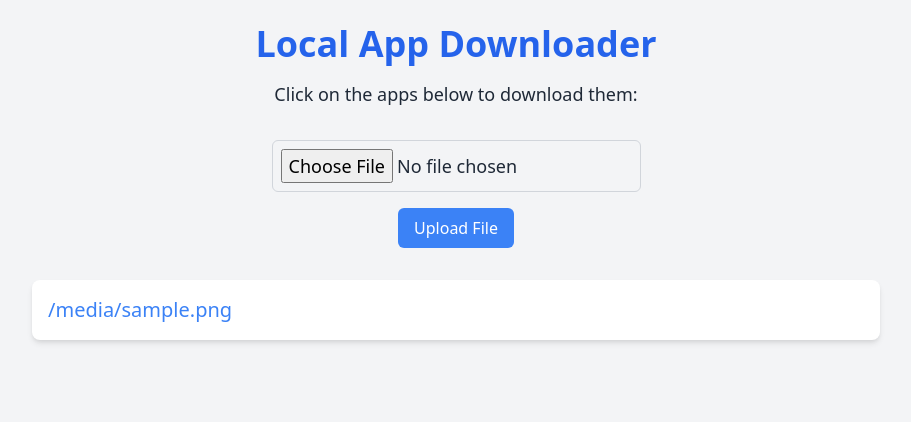
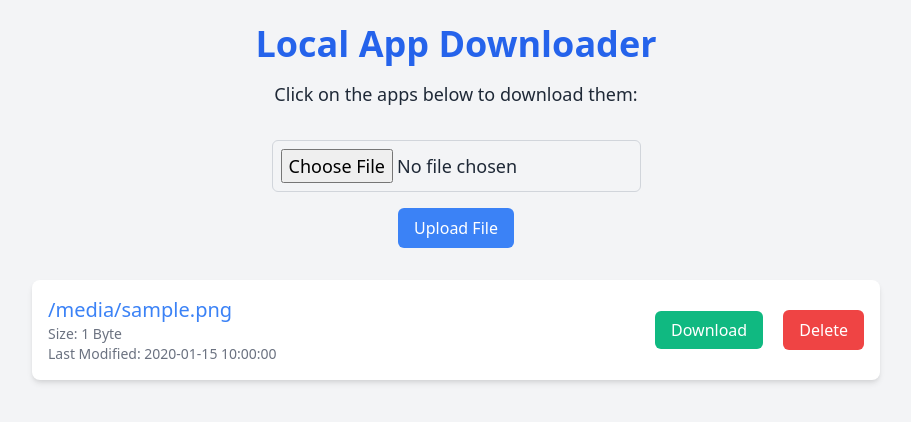
Before and after one commit to Ikshv/flask-app, a Flask app: template templates/index.html in a window 1280 px wide. Shown: the top 422 px of the page, without its empty margins (184-1095 px from the left). Run offline with Flask 3, Linux system fonts and the light colour scheme; the template is opened without the code that fills it: most values are stand-ins (such as "Sample title", 1, 10 or a date in 2020).

Commit message:
final changes

```diff
--- a/app.py
+++ b/app.py
@@ -1,5 +1,6 @@
 from flask import Flask, request, redirect, url_for, render_template, send_from_directory
 import os
+import time
 
 app = Flask(__name__)
 
@@ -17,7 +18,18 @@ def allowed_file(filename):
 def index():
     # Get the list of files in the upload folder
     files = os.listdir(UPLOAD_FOLDER)
-    return render_template('index.html', files=files)
+    # Get metadata for each file
+    file_metadata = []
+    for file in files:
+        file_path = os.path.join(UPLOAD_FOLDER, file)
+        file_size = os.path.getsize(file_path)
+        last_modified = time.ctime(os.path.getmtime(file_path))  # Convert timestamp to readable format
+        file_metadata.append({
+            'filename': file,
+            'size': file_size,
+            'last_modified': last_modified
+        })
+    return render_template('index.html', files=file_metadata)
 
 @app.route('/upload', methods=['POST'])
 def upload_file():
@@ -38,9 +50,16 @@ def download(filename):
     # Send the file from the upload folder
     return send_from_directory(app.config['UPLOAD_FOLDER'], filename, as_attachment=True)
 
+@app.route('/delete/<filename>', methods=['POST'])
+def delete(filename):
+    file_path = os.path.join(app.config['UPLOAD_FOLDER'], filename)
+    if os.path.exists(file_path):
+        os.remove(file_path)  # Delete the file
+    return redirect(url_for('index'))
+
 if __name__ == "__main__":
     # Ensure the uploads folder exists
     if not os.path.exists(UPLOAD_FOLDER):
         os.makedirs(UPLOAD_FOLDER)
 
-    app.run(debug=True, host="0.0.0.0", port=5010)
+    app.run(debug=True)
--- a/templates/index.html
+++ b/templates/index.html
@@ -29,7 +29,20 @@
         <ul class="space-y-4">
             {% for file in files %}
                 <li class="bg-white p-4 rounded-lg shadow-md hover:shadow-lg transition duration-300">
-                    <a href="{{ url_for('download', filename=file) }}" class="text-xl text-blue-500 hover:text-blue-700 font-medium">{{ file }}</a>
+                    <div class="flex justify-between items-center">
+                        <div>
+                            <a href="{{ url_for('download', filename=file.filename) }}" class="text-xl text-blue-500 hover:text-blue-700 font-medium">{{ file.filename }}</a>
+                            <p class="text-sm text-gray-500">Size: {{ file.size | filesizeformat }}</p>
+                            <p class="text-sm text-gray-500">Last Modified: {{ file.last_modified }}</p>
+                        </div>
+                        <!-- Download and Delete Buttons -->
+                        <div class="space-x-4">
+                            <a href="{{ url_for('download', filename=file.filename) }}" class="bg-green-500 text-white py-2 px-4 rounded-md hover:bg-green-600 transition duration-300">Download</a>
+                            <form action="{{ url_for('delete', filename=file.filename) }}" method="POST" class="inline">
+                                <button type="submit" class="bg-red-500 text-white py-2 px-4 rounded-md hover:bg-red-600 transition duration-300">Delete</button>
+                            </form>
+                        </div>
+                    </div>
                 </li>
             {% endfor %}
         </ul>
```
